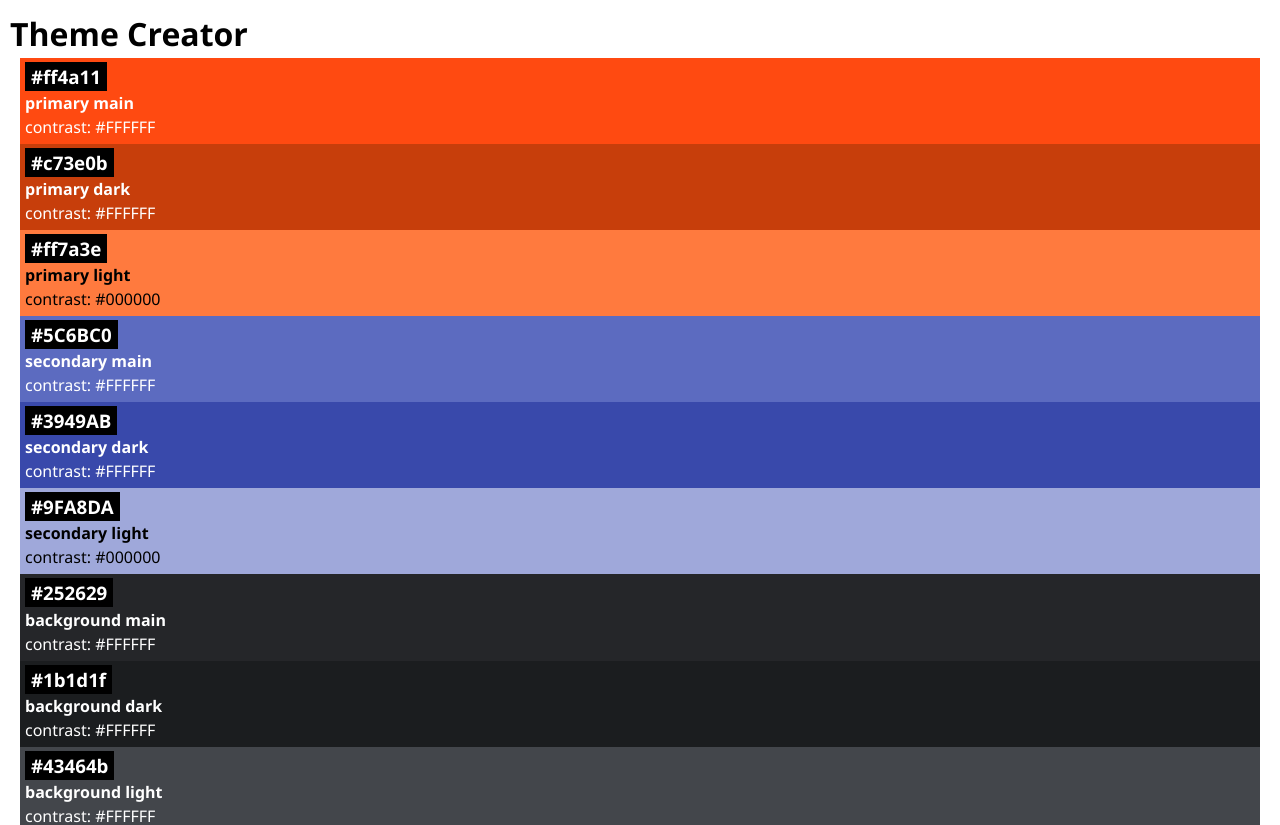
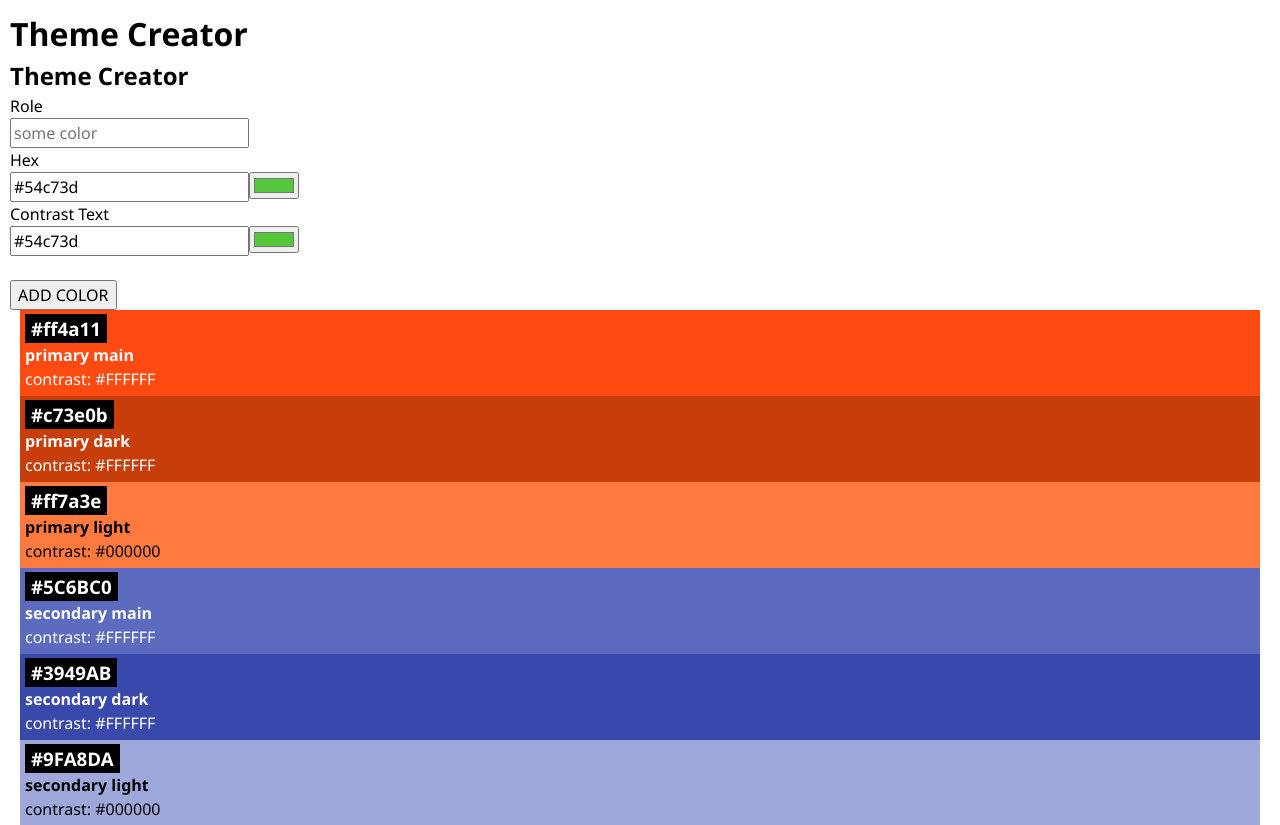
Before and after one commit to sjosephs/recap-project-4, a React (Vite) app: page / in a window 1280 px wide. Shown: the top 825 px of the page. Built offline with nearby package versions, Linux system fonts and the light colour scheme.

Commit message:
Implement ColorForm and ColorInput

```diff
--- a/package.json
+++ b/package.json
@@ -13,6 +13,7 @@
   "dependencies": {
     "@octokit/rest": "^20.1.0",
     "dotenv": "^16.4.5",
+    "nanoid": "^5.0.9",
     "react": "^18.2.0",
     "react-dom": "^18.2.0"
   },
--- a/src/App.jsx
+++ b/src/App.jsx
@@ -1,13 +1,21 @@
 import { initialColors } from "./lib/colors";
 import Color from "./Components/Color/Color";
 import "./App.css";
+import ColorForm from "./Components/ColorForm/ColorForm";
+import { useState } from "react";
+import { nanoid } from "nanoid";
 
 function App() {
+  const [colors, setColors] = useState(initialColors);
+
+  function handleAddColor(newColor) {
+    setColors([...colors, { id: nanoid(), ...newColor }]);
+  }
   return (
     <>
       <h1>Theme Creator</h1>
-
-      {initialColors.map((color) => {
+      <ColorForm onSubmitColor={handleAddColor} />
+      {colors.map((color) => {
         return <Color key={color.id} color={color} />;
       })}
     </>
--- /dev/null
+++ b/src/Components/ColorForm/ColorForm.jsx
@@ -0,0 +1,58 @@
+import ColorInput from "../ColorInput/ColorInput";
+
+export default function ColorForm({ onSubmitColor }) {
+  function handleSubmit(event) {
+    event.preventDefault();
+    const formData = new FormData(event.target);
+    const data = Object.fromEntries(formData);
+    onSubmitColor(data);
+    console.log("Data: ", data);
+    console.log("Event:", event.target);
+
+    event.target.reset();
+  }
+
+  return (
+    <form className="form" onSubmit={handleSubmit}>
+      <h2>Theme Creator</h2>
+      <div className="form__fields">
+        <div className="form__field">
+          <label className="form__label" htmlFor="role">
+            Role
+          </label>
+          <br />
+          <input
+            className="form__input"
+            id="role"
+            type="text"
+            name="role"
+            placeholder="some color"
+            required
+          />
+          <br />
+        </div>
+        <div className="form__field">
+          <label className="form__label" htmlFor="hex">
+            Hex
+          </label>
+          <br />
+          <ColorInput name="hex" intialValue="#ffffff" />
+          <br />
+        </div>
+
+        <div className="form__field">
+          <label className="form__label" htmlFor="contrastText">
+            Contrast Text
+          </label>
+          <br />
+
+          <ColorInput name="contrastText" intialValue="#ffffff" />
+        </div>
+        <br />
+        <button type="submit" className="form__button">
+          ADD COLOR
+        </button>
+      </div>
+    </form>
+  );
+}
--- /dev/null
+++ b/src/Components/ColorInput/ColorInput.jsx
@@ -0,0 +1,25 @@
+import { useState } from "react";
+// to handle synchronized text and color inputs, ensuring that they reflect the same value. ( Controlled Inputs )
+export default function ColorInput({ name, initialValue = "#54c73d" }) {
+  // State to manage the value of the input (controlled input)
+  const [inputValue, setInputValue] = useState(initialValue);
+
+  // Update state when the input value changes
+  function handleInputValue(event) {
+    setInputValue(event.target.value); // Syncs text and color input
+  }
+  return (
+    <>
+      {/* Text input for hex value */}
+      <input
+        type="text"
+        id={name}
+        name={name}
+        value={inputValue} // Controlled input
+        onChange={handleInputValue} // Sync state with changes
+      />
+      {/* Color picker input */}
+      <input type="color" value={inputValue} onChange={handleInputValue} />
+    </>
+  );
+}
```
Also changed, not shown: 1 other file (tests, documents, lock files or other folders).
